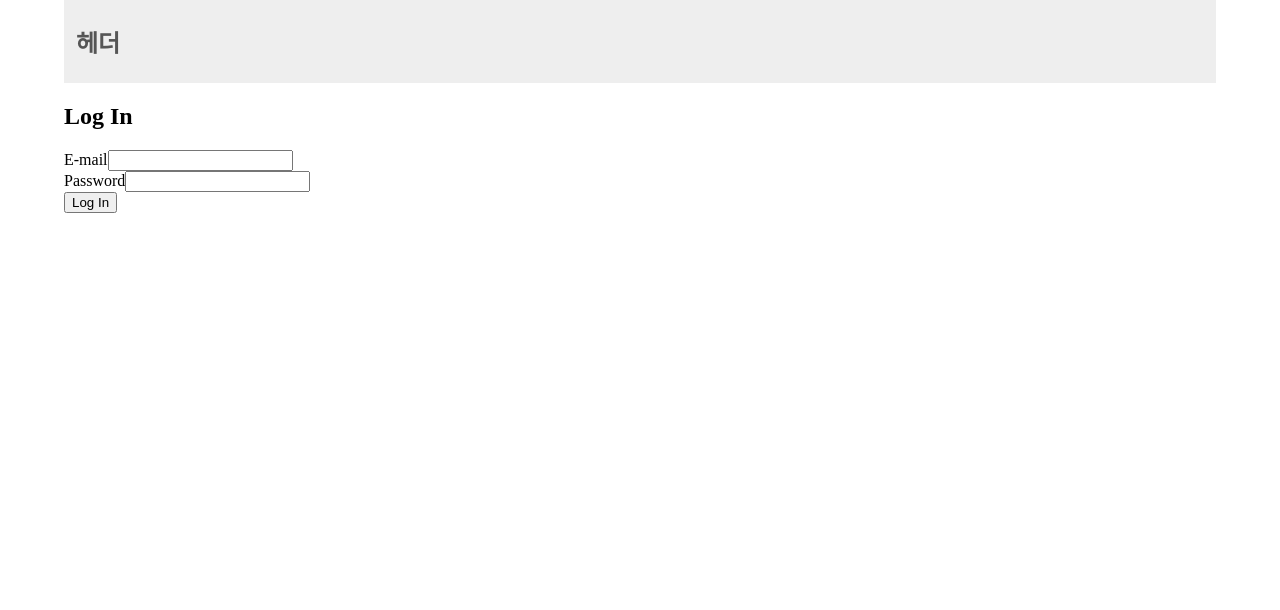
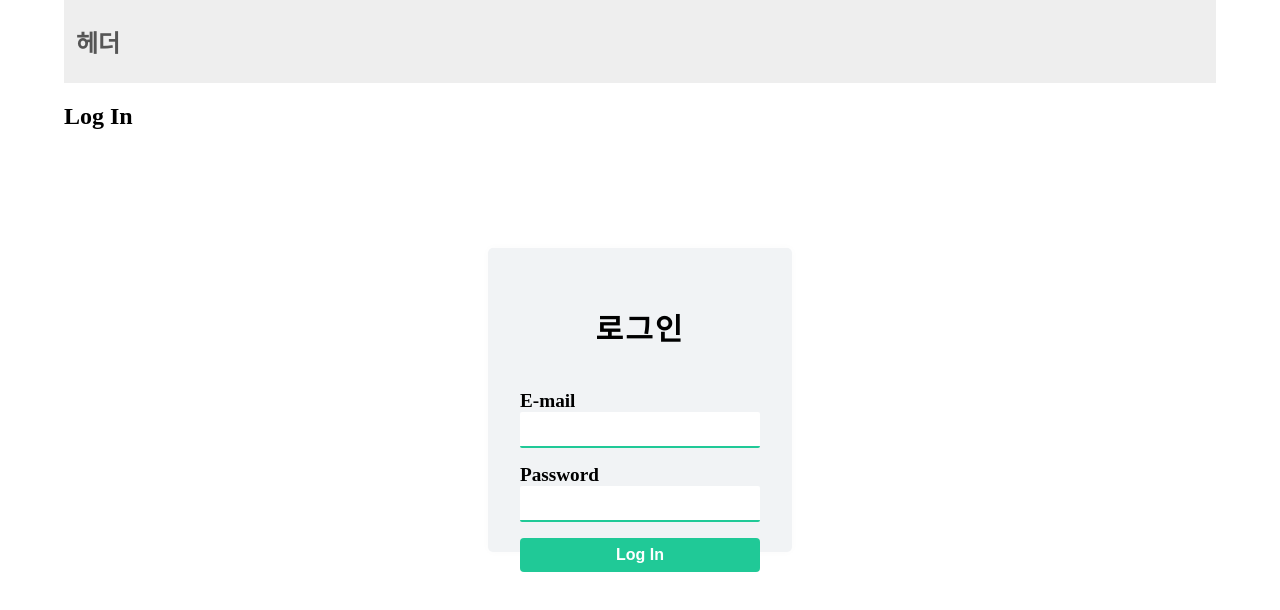
Before and after one commit to CodeSoom/react-week8-assignment-1, a React app: page /login in a window 1280 px wide. Shown: the top 610 px of the page. Built offline with nearby package versions, Linux system fonts and the light colour scheme.

Commit message:
Apply emotion styled Component
- LoginForm and LogoutForm

```diff
--- a/src/components/auth/LoginForm.jsx
+++ b/src/components/auth/LoginForm.jsx
@@ -1,4 +1,59 @@
 import React from 'react';
+
+import styled from '@emotion/styled';
+
+import palette from '../../lib/styles/palette';
+import Button from '../../lib/styles/Button';
+
+const LoginTemplateBlock = styled.div({
+  position: 'absolute',
+  left: '25rem',
+  top: '10rem',
+  bottom: '10rem',
+  right: '25rem',
+  display: 'flex',
+  justifyContent: 'center',
+  alignItems: 'center',
+});
+
+const LoginBox = styled.div({
+  '& h2': {
+    display: 'block',
+    paddingTop: 0,
+    paddingBottom: '1rem',
+    textAlign: 'center',
+    letterSpacing: '2px',
+    fontSize: '30px',
+  },
+  '& label': {
+    fontSize: '1.2rem',
+    fontWeight: 'bold',
+    marginBottom: '1rem',
+  },
+  boxShadow: '0 0 8px rgba(0, 0, 0, 0.025)',
+  padding: '2rem',
+  width: '50%',
+  height: '50%',
+  background: palette.gray[1],
+  borderRadius: '5px',
+});
+
+const LoginInput = styled.input({
+  fontSize: '1rem',
+  border: 'none',
+  borderBottom: `2px solid ${palette.Teal[5]}`,
+  padding: '.5rem 0 .5rem 0',
+  outline: 'none',
+  borderRadius: '2px',
+  width: '100%',
+  marginBottom: '1rem',
+  '&:focus': {
+    fontSize: '1.3rem',
+    color: palette.gray[6],
+    boxShadow: '3px 6px 6px rgba(0, 0, 0, 0.23)',
+    padding: '.6rem 0 .6rem .5rem',
+  },
+});
 
 const LoginForm = React.memo(({ fields, onChange, onSubmit }) => {
   const { email, password } = fields;
@@ -9,12 +64,14 @@ const LoginForm = React.memo(({ fields, onChange, onSubmit }) => {
   }
 
   return (
-    <>
+    <LoginTemplateBlock>
+      <LoginBox>
+        <h2>로그인</h2>
         <div>
           <label htmlFor="login-email">
             E-mail
           </label>
-        <input
+          <LoginInput
             type="email"
             id="login-email"
             name="email"
@@ -26,7 +83,7 @@ const LoginForm = React.memo(({ fields, onChange, onSubmit }) => {
           <label htmlFor="login-password">
             Password
           </label>
-        <input
+          <LoginInput
             type="password"
             id="login-password"
             name="password"
@@ -34,13 +91,15 @@ const LoginForm = React.memo(({ fields, onChange, onSubmit }) => {
             onChange={handleChange}
           />
         </div>
-      <button
+        <Button
           type="button"
           onClick={onSubmit}
+          fullWidth
         >
           Log In
-      </button>
-    </>
+        </Button>
+      </LoginBox>
+    </LoginTemplateBlock>
   );
 });
 
--- a/src/components/auth/LogoutForm.jsx
+++ b/src/components/auth/LogoutForm.jsx
@@ -1,14 +1,17 @@
 import React from 'react';
+
+import Button from '../../lib/styles/Button';
 
 function LogoutForm({ onClick }) {
   return (
     <>
-      <button
+      <Button
         type="button"
         onClick={onClick}
+        backgroundColor="gray"
       >
         Log out
-      </button>
+      </Button>
     </>
   );
 }
```
Lines whose indentation alone changed are shown as unchanged.
